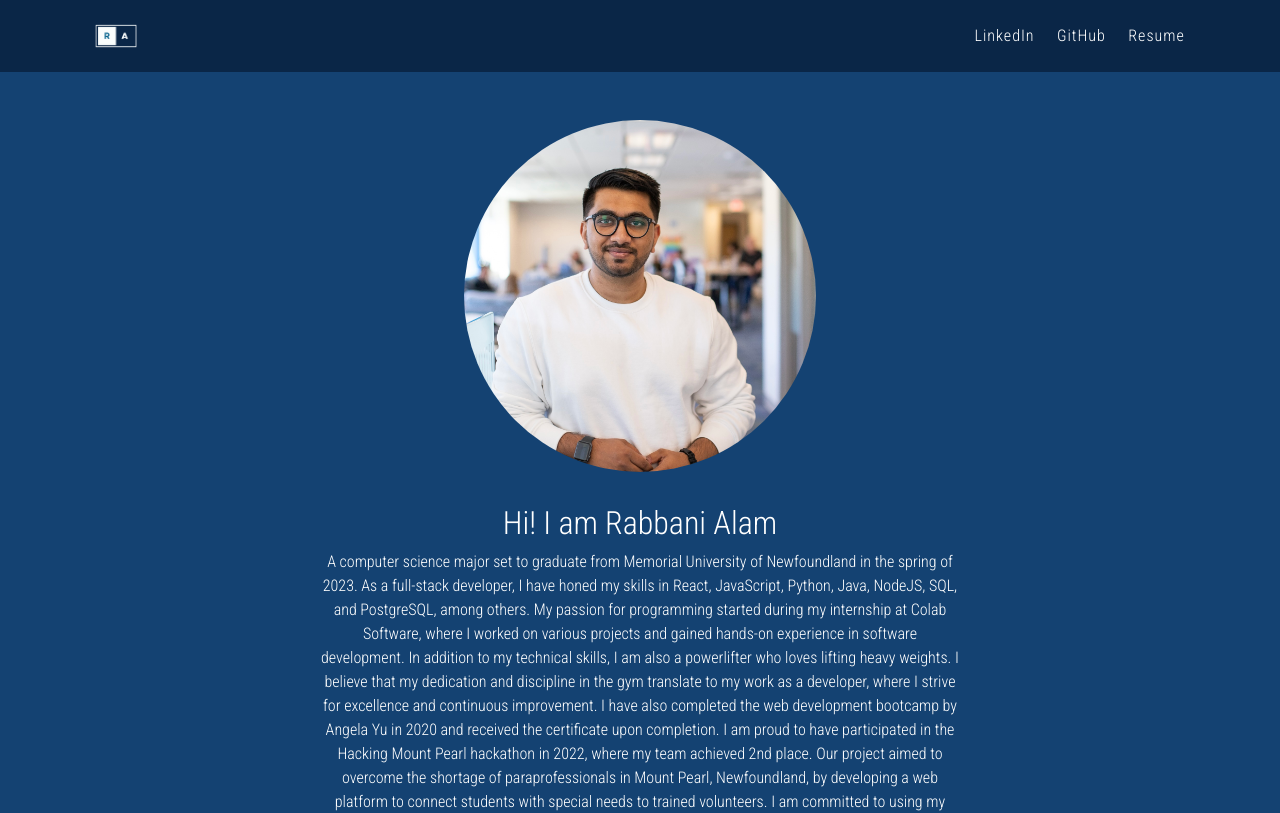
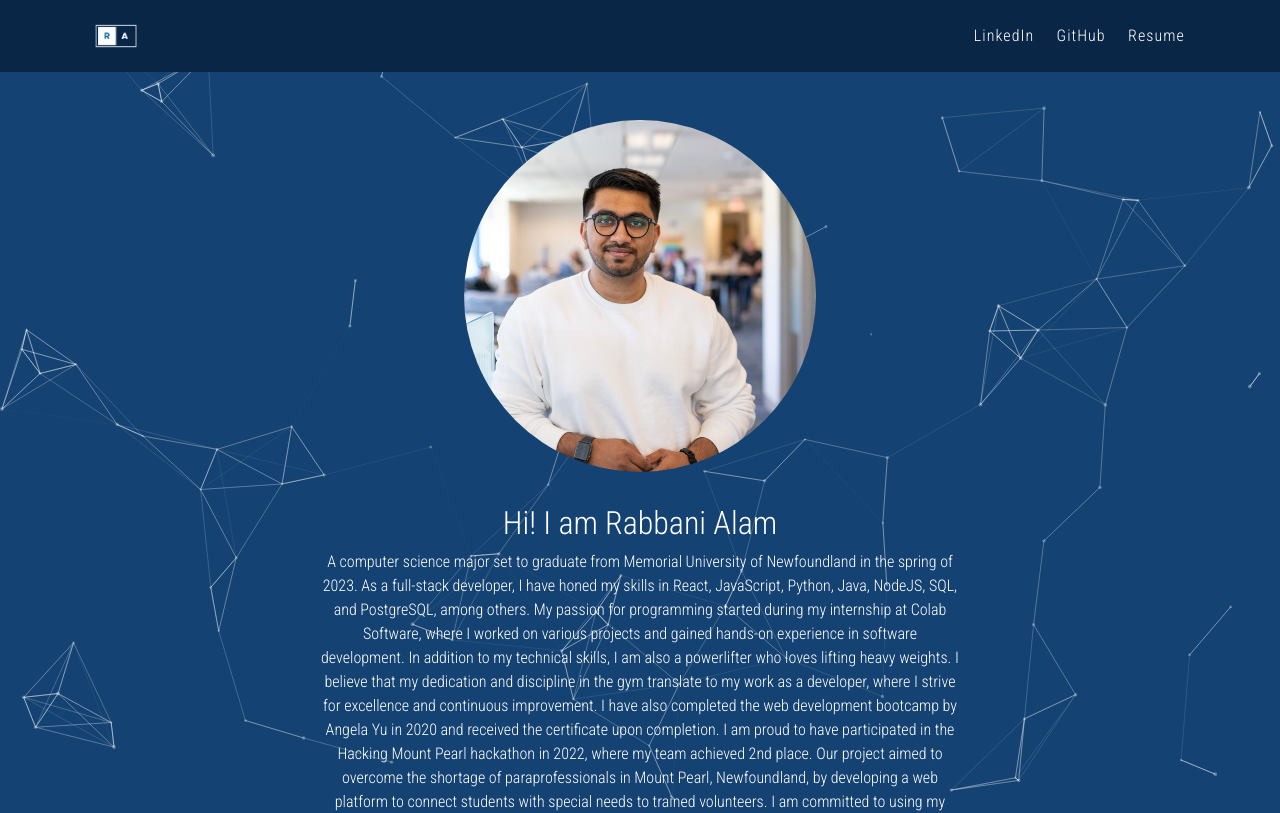
Before and after one commit to RabbaniAlam12/portfolio, a React (Create React App) app in the folder my-portfolio/: page / in a window 1280 px wide. Shown: the top 813 px of the page. Built offline with nearby package versions, Linux system fonts and the light colour scheme.

Commit message:
Website complete w/o email handling

```diff
--- a/my-portfolio/package.json
+++ b/my-portfolio/package.json
@@ -2,8 +2,12 @@
   "name": "my-portfolio",
   "version": "0.1.0",
   "private": true,
+  "homepage": "http://RabbaniAlam12.github.io/portfolio",
   "dependencies": {
     "@emailjs/browser": "^3.11.0",
+    "@fortawesome/fontawesome-svg-core": "^6.4.0",
+    "@fortawesome/free-solid-svg-icons": "^6.4.0",
+    "@fortawesome/react-fontawesome": "^0.2.0",
     "@testing-library/jest-dom": "^5.16.5",
     "@testing-library/react": "^13.4.0",
     "@testing-library/user-event": "^13.5.0",
@@ -19,6 +23,8 @@
   "scripts": {
     "start": "react-scripts start",
     "build": "react-scripts build",
+    "predeploy": "npm run build",
+    "deploy": "gh-pages -d build",
     "test": "react-scripts test",
     "eject": "react-scripts eject"
   },
--- a/my-portfolio/src/App.css
+++ b/my-portfolio/src/App.css
@@ -14,6 +14,7 @@ body {
   font-family: 'Roboto Condensed', sans-serif;
 }
 
+
 h2 {
   color: #fff;
 }
@@ -24,13 +25,16 @@ p {
 
 /* Navbar */
 
+.navbar {
+  z-index: 2;
+}
 .brandLogo {
   width: 4rem;
 }
 
 
 nav a.nav-link {
-  letter-spacing: 0.063rem;
+  letter-spacing: 0.065rem;
   cursor: pointer;
 }
 
@@ -38,6 +42,15 @@ nav a.nav-link {
   margin: 0 0.2rem 0 0.2rem;
   color: var(--primary-white);
 }
+
+.navbar-nav > li > a:hover{
+  color: orange;
+}
+
+.navbar-nav > li > a:focus{
+  color: red;
+}
+
 
 nav .container-fluid {
   margin: 0 4.5rem 0 4.5rem;
@@ -51,6 +64,7 @@ nav .container-fluid {
   align-items: center;
   padding: 3rem 0 4rem 0;
   background-color: var(--intro-background);
+
 }
 
 .picture-container {
@@ -61,6 +75,8 @@ nav .container-fluid {
   border-radius: 50%;
   overflow: hidden;
   margin-bottom: 2rem;
+  position: relative;
+  z-index: 1;
 }
 
 .profilePic {
@@ -74,6 +90,8 @@ nav .container-fluid {
   text-align: center;
   align-items: center;
   width: 50%;
+  position: relative;
+  z-index: 1;
 }
 
 /* Projects */
@@ -84,17 +102,24 @@ nav .container-fluid {
   flex-direction: column;
   align-items: center;
   background-color: var(--project-background);
+  position: relative;
+  z-index: 1;
 }
+
 .project-description {
   display: flex;
   flex-direction: row;
   justify-content: center;
-  outline: solid black
+  outline: solid black;
+  position: relative;
+  z-index: 1;
 }
 .project-caption {
   width: 50%;
   text-align: center;
   padding-bottom: 2rem;
+  position: relative;
+  z-index: 1;
 }
 
 .project-caption a {
@@ -122,16 +147,24 @@ nav .container-fluid {
   background-color: var(--contact-me-background);
   text-align: center;
   padding: 3rem 4rem 3rem 4rem;
+  /* position: relative;
+  z-index: 1; */
+
 }
 
 .contactMe-heading {
   margin-bottom: 2rem;
+  /* position: relative;
+  z-index: 1; */
 }
 
 .contactMe-container input, .contactMe-container textarea {
   box-sizing: border-box;
   border: 0;
   margin-bottom: 1rem;
+  width: 100%; /* Set the width to 100% by default */
+  /* position: relative;
+  z-index: 1; */
 }
 
 .row {
@@ -148,3 +181,10 @@ nav .container-fluid {
   flex-direction: column;
   align-items: center;
 }
+
+/* Particles */
+#tsparticles {
+  position: relative;
+  background-color: transparent;
+  z-index: 1;
+}
--- a/my-portfolio/src/App.js
+++ b/my-portfolio/src/App.js
@@ -3,20 +3,116 @@ import { Navbar } from './components/Navbar';
 import { Intro } from './components/Intro';
 import { Projects } from './components/Projects'
 import { ContactMe } from './components/ContactMe';
+
+import { useCallback } from "react";
 import Particles from "react-particles";
+import { loadFull } from "tsparticles";
+
+
 
 // Want to add particles
 
 function App() {
+
+  const particlesInit = useCallback(async engine => {
+    console.log(engine);
+    // you can initiate the tsParticles instance (engine) here, adding custom shapes or presets
+    // this loads the tsparticles package bundle, it's the easiest method for getting everything ready
+    // starting from v2 you can add only the features you need reducing the bundle size
+      await loadFull(engine);
+    }, []);
+
+  const particlesLoaded = useCallback(async container => {
+    await console.log(container);
+  }, []);
+
+
+
   return (
     <div>
-
-      <Navbar />
-      <Particles/>
-      <Intro />
-      <Projects />
-      <ContactMe />
-
+      <Particles
+            id="tsparticles"
+            init={particlesInit}
+            loaded={particlesLoaded}
+            height='50%'
+            width='50%'
+            options={{
+                background: {
+                    color: {
+                        value: "transparent",
+                    },
+                },
+                fpsLimit: 120,
+                interactivity: {
+                    events: {
+                        onClick: {
+                            enable: false,
+                            mode: "push",
+                        },
+                        onHover: {
+                            enable: true,
+                            mode: "repulse",
+                        },
+                        resize: false,
+                    },
+                    modes: {
+                        push: {
+                            quantity: 10,
+                        },
+                        repulse: {
+                            distance: 120,
+                            duration: 0.2,
+                        },
+                    },
+                },
+                particles: {
+                    color: {
+                        value: "#ffffff",
+                    },
+                    links: {
+                        color: "#ffffff",
+                        distance: 120,
+                        enable: true,
+                        opacity: 0.5,
+                        width: 1,
+                    },
+                    collisions: {
+                        enable: false,
+                    },
+                    move: {
+                        directions: "none",
+                        enable: true,
+                        outModes: {
+                            default: "bounce",
+                        },
+                        random: false,
+                        speed: 4,
+                        straight: false,
+                    },
+                    number: {
+                        density: {
+                            enable: true,
+                            area: 1000,
+                        },
+                        value: 120,
+                    },
+                    opacity: {
+                        value: 0.3,
+                    },
+                    shape: {
+                        type: "circle",
+                    },
+                    size: {
+                        value: { min: 1, max: 2 },
+                    },
+                },
+                detectRetina: true,
+            }}
+        />
+        <Navbar />
+        <Intro />
+        <Projects />
+        <ContactMe />
     </div>
 
   );
--- a/my-portfolio/src/components/Intro.js
+++ b/my-portfolio/src/components/Intro.js
@@ -1,5 +1,6 @@
 import React from 'react'
 import myPic from '../pictures/myPic.jpg'
+
 
 export const Intro = () => {
   return (
--- a/my-portfolio/src/components/Navbar.js
+++ b/my-portfolio/src/components/Navbar.js
@@ -1,13 +1,16 @@
-import React from 'react'
+import React from 'react';
 import brandLogo from '../pictures/BrandLogo.png';
+import { FontAwesomeIcon } from '@fortawesome/react-fontawesome';
+import { faBars} from '@fortawesome/free-solid-svg-icons';
+
 
 export const Navbar = () => {
   return (
     <nav class="navbar navbar-expand-lg" style={{backgroundColor: "#0A2647"}}>
         <div class="container-fluid">
             <a class="navbar-brand" href="#"><img className='brandLogo' src={brandLogo}/></a>
-            <button class="navbar-toggler" type="button" data-bs-toggle="collapse" data-bs-target="#navbarSupportedContent" aria-controls="navbarSupportedContent" aria-expanded="false" aria-label="Toggle navigation">
-                <span class="navbar-toggler-icon"></span>
+            <button class="navbar-toggler text-light" type="button" data-bs-toggle="collapse" data-bs-target="#navbarSupportedContent" aria-controls="navbarSupportedContent" aria-expanded="false" aria-label="Toggle navigation">
+                <FontAwesomeIcon icon={faBars} style={{color: "#fff"}}/>
             </button>
             <div class="collapse navbar-collapse" id="navbarSupportedContent">
               <ul class="navbar-nav ms-auto mb-2 mb-lg-0">
```
Also changed, not shown: 1 other file (tests, documents, lock files or other folders).
